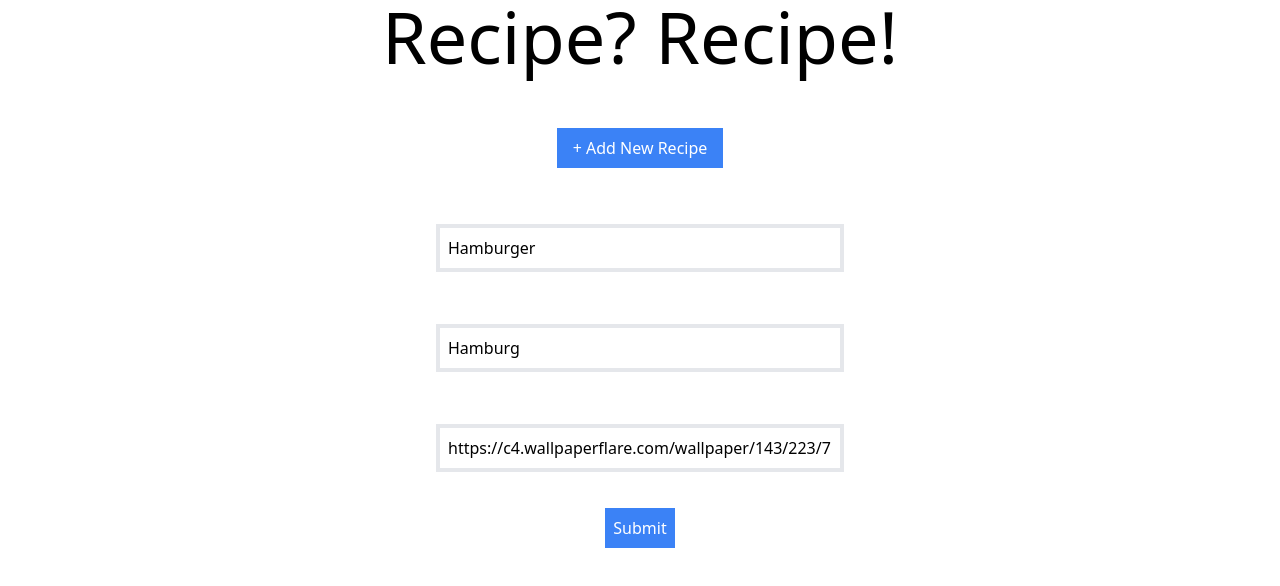
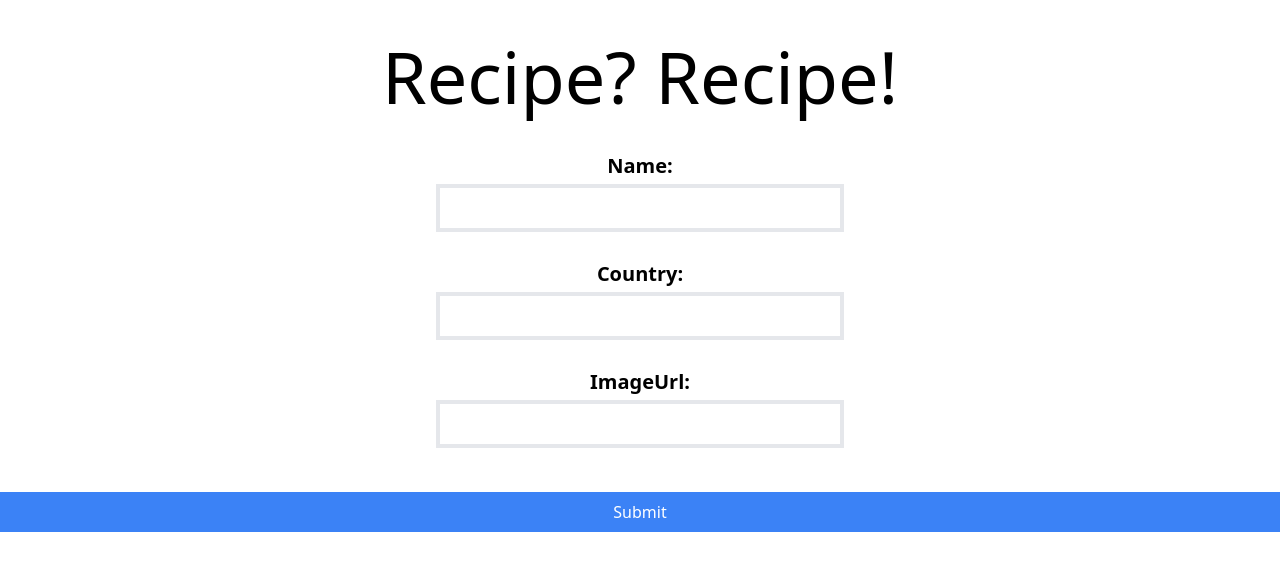
Before and after one commit to NDasalla/RecipeFinder, a React (Vite) app: page /recipes/addRecipe in a window 1280 px wide. Shown: the top 586 px of the page. Built offline with nearby package versions, Linux system fonts and the light colour scheme; data requests are answered from the project's data file.

Commit message:
finished form. Fix individual recipe routes

```diff
--- a/src/App.jsx
+++ b/src/App.jsx
@@ -9,7 +9,9 @@ import Root, {
   // action as rootAction,
   loader as rootLoader,
 } from "./routes/root";
-import AddRecipeForm from "./components/AddRecipeForm";
+import AddRecipeForm, {
+  action as addRecipeFormAction,
+} from "./components/AddRecipeForm";
 import Recipe from "./components/Recipe";
 import RecipeList, {
   loader as recipeListLoader,
@@ -44,7 +46,11 @@ const router = createBrowserRouter(
   createRoutesFromElements(
     <Route path="/" loader={rootLoader} element={<Root />}>
       <Route index loader={recipeListLoader} element={<RecipeList />} />
-      <Route path="recipes/addRecipe" element={<AddRecipeForm />} />
+      <Route
+        path="recipes/addRecipe"
+        action={addRecipeFormAction}
+        element={<AddRecipeForm />}
+      />
       <Route path="recipes/:recipeId" element={<Recipe />} />
     </Route>
   )
--- a/src/components/AddRecipeForm.jsx
+++ b/src/components/AddRecipeForm.jsx
@@ -1,75 +1,44 @@
 import { PropTypes } from "prop-types";
 import { useState } from "react";
+import { Form, redirect } from "react-router-dom";
 
 const initialRecipeFormState = {
   name: "Hamburger",
   country: "Hamburg",
   imageUrl:
     "https://c4.wallpaperflare.com/wallpaper/143/223/715/food-burgers-hamburgers-fast-food-wallpaper-preview.jpg",
-  ingredients: { ingredients: "I will be updating this soon!" },
 };
 
-const AddRecipeForm = ({ onAddRecipe }) => {
-  const [recipeFormState, setRecipeFormState] = useState(
-    initialRecipeFormState
-  );
-
-  const handleInputChange = (e) => {
-    setRecipeFormState((recipeFormState) => {
-      return {
-        ...recipeFormState,
-        [e.target.name]: e.target.value,
-      };
-    });
-  };
-
-  const handleFormSubmit = async (e) => {
-    e.preventDefault();
-    // modal should close
-    // form should clear
-    setRecipeFormState(initialRecipeFormState);
-    // new job should be added to the DOM
-    const preparedRecipe = { ...recipeFormState };
-    // send request to save job to db and get response
+export async function action({ request, params }) {
+  let formData = await request.formData();
+  let recipeData = Object.fromEntries(formData);
   const response = await fetch("http://localhost:3000/recipes", {
     method: "POST",
     headers: {
       "Content-Type": "application/json",
     },
-      body: JSON.stringify(preparedRecipe),
+    body: JSON.stringify(recipeData),
   });
-    console.log("response", response);
-    const savedRecipe = await response.json();
-    console.log("savedRecipe", savedRecipe);
-    onAddRecipe();
-  };
+  return redirect("/");
+}
 
+const AddRecipeForm = () => {
   return (
-    <form onSubmit={handleFormSubmit} className="">
+    <Form method="post" className="selection:bg-blue-200 flex flex-col gap-2">
       {/* name, country, imageUrl */}
       {Object.keys(initialRecipeFormState).map((key, i) => {
         let type = "text";
-        if (key === "name") {
-          type = "name";
-        }
-
-        //returning nothing if key === ingredients
-        //because we want to add ingredients after
-        if (key === "ingredients") return;
         return (
           <fieldset
             key={i}
             className="mb-5 w-[390px] lg:w-[500px] mx-auto px-[46px]"
           >
-            <label className="text-xl capitalize font-bold text-white">
-              {key}:
-            </label>
+            <label className="text-xl capitalize font-bold">{key}:</label>
             {/* what I had originally for value: value={key.value} */}
             <input
               name={key}
-              onChange={handleInputChange}
-              value={recipeFormState[key]}
               type={type}
+              // value={initialRecipeFormState[key]}
               className="text-black bg-white border-4 focus:outline-none p-2 mt-1 w-full"
             />
           </fieldset>
@@ -79,7 +48,7 @@ const AddRecipeForm = ({ onAddRecipe }) => {
         className="bg-blue-500 hover:bg-blue-600 text-white transition mt-4 py-2 px-2 cursor-pointer "
         type="submit"
       ></input>
-    </form>
+    </Form>
   );
 };
 
--- a/src/components/RecipeCard.jsx
+++ b/src/components/RecipeCard.jsx
@@ -1,10 +1,12 @@
 const RecipeCard = ({ recipe }) => {
-  const { name, country, imageUrl, ingredients } = recipe;
+  const { name, country, imageUrl } = recipe;
   return (
     <div className="shadow-[0_0px_5px_5px_rgba(0,0,0,0.1)] max-w-xl mx-auto">
       <p className="text-3xl font-bold mt-4">{name}</p>
       <p className="text-xl italic">{country}</p>
       <img className="mt-4 object-cover h-48 w-96" src={imageUrl} alt={name} />
+      {/*
+      //OLD. NOW USE FOR Recipe.jsx COMPONENT
       <div className="my-4">
         <ul>
           {Object.entries(ingredients).map(([key, value]) => {
@@ -20,7 +22,7 @@ const RecipeCard = ({ recipe }) => {
             );
           })}
         </ul>
-      </div>
+      </div> */}
     </div>
   );
 };
--- a/src/routes/root.jsx
+++ b/src/routes/root.jsx
@@ -11,57 +11,24 @@ export async function loader() {
 }
 
 const Root = () => {
-  const [isModalVisible, setIsModalVisible] = useState(false);
-
-  //useEffect for eventListeners
-  useEffect(() => {
-    const handleEscape = (event) => {
-      if (event.key === "Escape") {
-        hideModal();
-      }
-    };
-    console.log("adding event listener");
-    window.addEventListener("keydown", handleEscape);
-    return () => {
-      console.log("removing event listener");
-      window.removeEventListener("keydown", handleEscape);
-    };
-  }, [isModalVisible]);
-
-  const showModal = () => {
-    setIsModalVisible(true);
-  };
-
-  const hideModal = () => {
-    setIsModalVisible(false);
-  };
-
-  const onAddRecipe = () => {
-    // modal should close
-    hideModal();
-  };
-
-  /*TODOS
-      - navbar, margin/padding
-    */
   return (
     <div className="max-w-7xl mx-auto text-center mb-12">
-      <p className="text-7xl pb-8">
+      <p className="text-7xl my-10">
         <Link to="/">Recipe? Recipe!</Link>
       </p>
       {/* <SearchBar search={search} setSearch={setSearch} /> */}
-      <div>
+      {/* <div>
         <button
           className="bg-blue-500 px-4 py-2 my-6 text-white hover:bg-blue-600 transition"
           onClick={showModal}
         >
           + Add New Recipe
         </button>
-      </div>
+      </div> */}
       {/* <div className="mt-12 mx-12 grid lg:grid-cols-3 gap-6">{recipeCards}</div> */}
-      <Modal isVisible={isModalVisible} hideModal={hideModal}>
+      {/* <Modal isVisible={isModalVisible} hideModal={hideModal}>
         <AddRecipeForm onAddRecipe={onAddRecipe} />
-      </Modal>
+      </Modal> */}
       <Outlet />
     </div>
   );
--- a/src/utils/db.json
+++ b/src/utils/db.json
@@ -1,10 +1,64 @@
 {
   "recipes": [
     {
-      "id": "1",
+      "id": 1,
       "name": "Spaghetti Bolognese",
       "country": "Italy",
-      "imageUrl": "https://images.pexels.com/photos/7218637/pexels-photo-7218637.jpeg?auto=compress&cs=tinysrgb&w=1260&h=750&dpr=1",
+      "imageUrl": "https://images.pexels.com/photos/7218637/pexels-photo-7218637.jpeg?auto=compress&cs=tinysrgb&w=1260&h=750&dpr=1"
+    },
+    {
+      "id": 2,
+      "name": "Chicken Tikka Masala",
+      "country": "India",
+      "imageUrl": "https://cafedelites.com/wp-content/uploads/2018/04/Best-Chicken-Tikka-Masala-IMAGE-1-1365x2048.jpg"
+    },
+    {
+      "id": 3,
+      "name": "Sushi Rolls",
+      "country": "Japan",
+      "imageUrl": "https://cdn.greatlifepublishing.net/wp-content/uploads/sites/2/2014/09/21140224/sushi.jpg"
+    },
+    {
+      "id": 4,
+      "name": "Chicken Parmesan",
+      "country": "Italy",
+      "imageUrl": "https://assets.bonappetit.com/photos/5ea8f0df16738800085ad5d2/4:3/w_1500,h_1125,c_limit/Chicken-Parmesean-Recipe-Lede.jpg"
+    },
+    {
+      "id": 5,
+      "name": "Pad Thai",
+      "country": "Thailand",
+      "imageUrl": "https://c0.wallpaperflare.com/preview/908/749/252/plant-produce-food-vegetable.jpg"
+    },
+    {
+      "name": "Hamburger",
+      "country": "Hamburg",
+      "imageUrl": "https://c4.wallpaperflare.com/wallpaper/143/223/715/food-burgers-hamburgers-fast-food-wallpaper-preview.jpg",
+      "id": 6
+    },
+    {
+      "name": "Adobo",
+      "country": "Philippines",
+      "imageUrl": "https://c4.wallpaperflare.com/wallpaper/227/479/770/meat-dinner-sauce-beef-wallpaper-preview.jpg",
+      "id": 7
+    },
+    {
+      "name": "French Fries",
+      "country": "Italy",
+      "imageUrl": "https://images.unsplash.com/photo-1518013431117-eb1465fa5752?ixlib=rb-4.0.3&ixid=M3wxMjA3fDB8MHxzZWFyY2h8M3x8ZnJlbmNoJTIwZnJpZXN8ZW58MHx8MHx8fDA%3D&w=1000&q=80",
+      "id": 9
+    },
+    {
+      "name": "Crepe",
+      "country": "France",
+      "imageUrl": "https://images8.alphacoders.com/918/918405.jpg",
+      "id": 8
+    }
+  ],
+  "recipeIngredients": [
+    {
+      "id": 1,
+      "recipeId": 1,
       "ingredients": {
         "pasta": "300 grams",
         "groundBeef": "250 grams",
@@ -20,10 +74,8 @@
       }
     },
     {
-      "id": "2",
-      "name": "Chicken Tikka Masala",
-      "country": "India",
-      "imageUrl": "https://cafedelites.com/wp-content/uploads/2018/04/Best-Chicken-Tikka-Masala-IMAGE-1-1365x2048.jpg",
+      "id": 2,
+      "recipeId": 2,
       "ingredients": {
         "chickenBreasts": "500 grams",
         "yogurt": "200 grams",
@@ -42,10 +94,8 @@
       }
     },
     {
-      "id": "3",
-      "name": "Sushi Rolls",
-      "country": "Japan",
-      "imageUrl": "https://cdn.greatlifepublishing.net/wp-content/uploads/sites/2/2014/09/21140224/sushi.jpg",
+      "id": 3,
+      "recipeId": 3,
       "ingredients": {
         "sushiRice": "2 cups",
         "noriSheets": "5 whole",
@@ -55,10 +105,8 @@
       }
     },
     {
-      "id": "4",
-      "name": "Chicken Parmesan",
-      "country": "Italy",
-      "imageUrl": "https://assets.bonappetit.com/photos/5ea8f0df16738800085ad5d2/4:3/w_1500,h_1125,c_limit/Chicken-Parmesean-Recipe-Lede.jpg",
+      "id": 4,
+      "recipeId": 4,
       "ingredients": {
         "chickenBreasts": "2 whole",
         "breadcrumbs": "1 cup",
@@ -73,10 +121,8 @@
       }
     },
     {
-      "id": "5",
-      "name": "Pad Thai",
-      "country": "Thailand",
-      "imageUrl": "https://c0.wallpaperflare.com/preview/908/749/252/plant-produce-food-vegetable.jpg",
+      "id": 5,
+      "recipeId": 5,
       "ingredients": {
         "riceNoodles": "200 grams",
         "chickenBreasts": "200 grams",
@@ -93,24 +139,6 @@
         "lime": "2 wedges",
         "redChiliFlakes": "2 tablespoons"
       }
-    },
-    {
-      "name": "Hamburger",
-      "country": "Hamburg",
-      "imageUrl": "https://c4.wallpaperflare.com/wallpaper/143/223/715/food-burgers-hamburgers-fast-food-wallpaper-preview.jpg",
-      "ingredients": {
-        "ingredients": "I will be updating this soon!"
-      },
-      "id": "ScwLCiq"
-    },
-    {
-      "name": "Adobo",
-      "country": "Philippines",
-      "imageUrl": "https://c4.wallpaperflare.com/wallpaper/227/479/770/meat-dinner-sauce-beef-wallpaper-preview.jpg",
-      "ingredients": {
-        "ingredients": "I will be updating this soon!"
-      },
-      "id": "XJwkwkH"
     }
   ]
 }
--- a/src/utils/recipeData.js
+++ /dev/null
@@ -1,106 +0,0 @@
-const recipeData = [
-  {
-    name: "Spaghetti Bolognese",
-    country: "Italy",
-    imageUrl:
-      "https://images.pexels.com/photos/7218637/pexels-photo-7218637.jpeg?auto=compress&cs=tinysrgb&w=1260&h=750&dpr=1",
-    ingredients: {
-      pasta: "300 grams",
-      groundBeef: "250 grams",
-      onion: "1 whole",
-      garlic: "2 cloves",
-      tomatoPaste: "2 tablespoons",
-      cannedTomatoes: "400 grams",
-      driedOregano: "1 teaspoon",
-      salt: "1 teaspoon",
-      blackPepper: "1 teaspoon",
-      oliveOil: "2 tablespoons",
-      parmesanCheese: "1 tablespoon",
-    },
-  },
-  {
-    name: "Chicken Tikka Masala",
-    country: "India",
-    imageUrl:
-      "https://cafedelites.com/wp-content/uploads/2018/04/Best-Chicken-Tikka-Masala-IMAGE-1-1365x2048.jpg",
-    ingredients: {
-      chickenBreasts: "500 grams",
-      yogurt: "200 grams",
-      lemonJuice: "2 tablespoons",
-      gingerGarlicPaste: "1 tablespoon",
-      garamMasala: "2 teaspoons",
-      turmericPowder: "1 teaspoon",
-      paprika: "1 teaspoon",
-      cuminPowder: "1 teaspoon",
-      chiliPowder: "1/2 teaspoon",
-      tomatoSauce: "400 grams",
-      heavyCream: "200 milliliters",
-      butter: "2 tablespoons",
-      freshCoriander: "1 teaspoon",
-      salt: "1 teaspoon",
-    },
-  },
-  {
-    name: "Sushi Rolls",
-    country: "Japan",
-    imageUrl:
-      "https://cdn.greatlifepublishing.net/wp-content/uploads/sites/2/2014/09/21140224/sushi.jpg",
-    ingredients: {
-      sushiRice: "2 cups",
-      noriSheets: "5 whole",
-      salmon: "200 grams",
-      cucumber: "1 whole",
-      avocado: "1 whole",
-    },
-  },
-  {
-    name: "Chicken Parmesan",
-    country: "Italy",
-    imageUrl:
-      "https://assets.bonappetit.com/photos/5ea8f0df16738800085ad5d2/4:3/w_1500,h_1125,c_limit/Chicken-Parmesean-Recipe-Lede.jpg",
-    ingredients: {
-      chickenBreasts: "2 whole",
-      breadcrumbs: "1 cup",
-      parmesanCheese: "2 cups",
-      mozzarellaCheese: "2 cups",
-      eggs: "2 whole",
-      marinaraSauce: "1 cup",
-      oliveOil: "2 tablespoons",
-      freshBasil: "1 teaspoon",
-      salt: "1 teaspoon",
-      blackPepper: "1 teaspoon",
-    },
-  },
-  {
-    name: "Pad Thai",
-    country: "Thailand",
-    imageUrl:
-      "https://c0.wallpaperflare.com/preview/908/749/252/plant-produce-food-vegetable.jpg",
-    ingredients: {
-      riceNoodles: "200 grams",
-      chickenBreasts: "200 grams",
-      shrimp: "150 grams",
-      tofu: "150 grams",
-      garlic: "3 cloves",
-      shallots: "2 whole",
-      tamarindPaste: "3 tablespoons",
-      fishSauce: "2 tablespoons",
-      palmSugar: "2 tablespoons",
-      eggs: "2 whole",
-      peanuts: "2 cups",
-      beanSprouts: "1 cup",
-      lime: "2 wedges",
-      redChiliFlakes: "2 tablespoons",
-    },
-  },
-];
-
-// POSSIBLE DATA
-// name
-// country
-// imageUrl
-// ingredients
-// description
-// cookingProcess
-
-export default recipeData;
```
Also changed, not shown: src/components/Recipe.jsx (+18 -1 lines), src/components/RecipeList.jsx (+17 -2 lines), src/utils/recipes.js (+9 -2 lines). Lines whose indentation alone changed are shown as unchanged.
